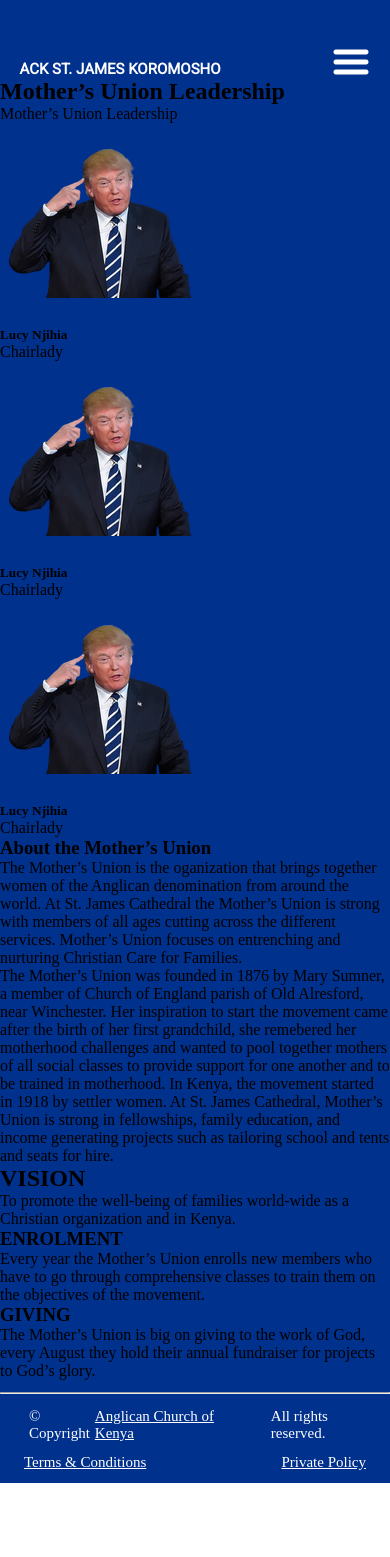
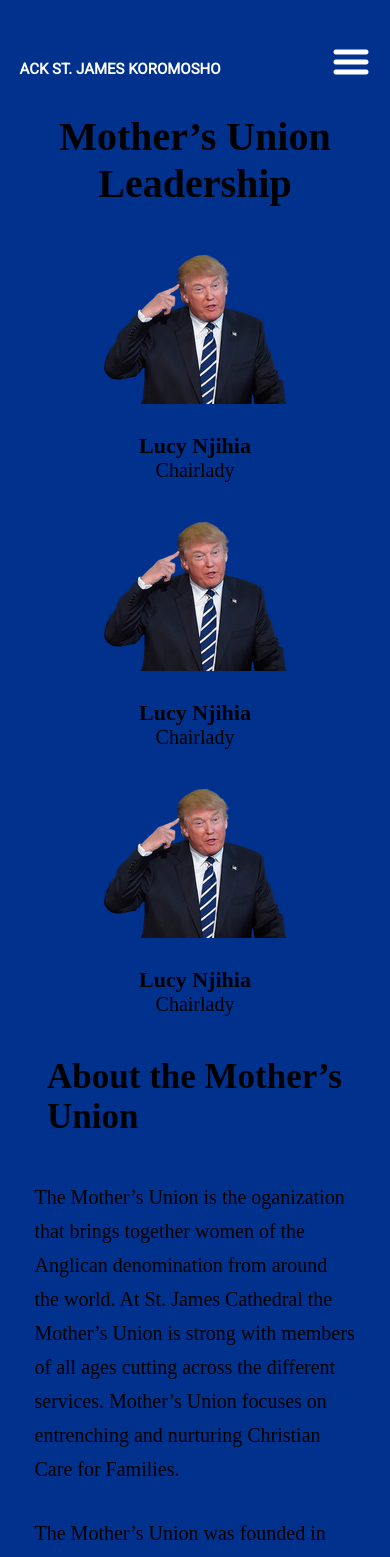
Before and after one commit to KipletingEdwin/Koromosho, a React (Vite) app: page /mu in a window 390 px wide. Shown: the top 1557 px of the page. Before the commit the page ends 1483 px from the top, so only its background shows below. Built offline with nearby package versions, Linux system fonts and the light colour scheme.

Commit message:
make MU and Kama containers responsive

```diff
--- a/src/components/Kama/Kama.module.css
+++ b/src/components/Kama/Kama.module.css
@@ -2,7 +2,7 @@
 
 .container{
     /* background-color: green; */
-    margin: 2% 5%;
+    margin: 5%;
     color: #ffffff;
 }
 
@@ -205,6 +205,9 @@
 
     .fellowshipImages{
         width: 100%;
+        display: flex;
+        flex-direction: column;
+        align-items: center;
     }
 
     .enrolment{
--- a/src/components/Mu/Mu.jsx
+++ b/src/components/Mu/Mu.jsx
@@ -5,10 +5,8 @@ import trump from '../../assets/leaders/kama/trump.png';
 function Mu() {
   return (
     <section className={styles.container} id='mu'>
-        <h2> Mother’s Union Leadership </h2>
-        <div className={styles.images}>
-        Mother’s Union Leadership
-        </div>
+        <h2 className={styles.title}> Mother’s Union Leadership </h2>
+
         <div className={styles.muLeadership}>
             <div className={styles.chairlady}>
                 <img src={trump} alt='chairlady' />
@@ -30,6 +28,7 @@ function Mu() {
 
         </div>
 
+
         <div className={styles.aboutContainer}>
             <div className={styles.about}>
                 <h3>About the Mother’s Union </h3>
@@ -39,34 +38,35 @@ function Mu() {
                     from around the world. At St. James Cathedral the Mother’s Union is strong with members of
                     all ages cutting across the different services. Mother’s Union focuses on entrenching and
                     nurturing Christian Care for Families.</p>
-                    <span> The Mother’s Union was founded in 1876 by Mary Sumner, a member of Church of England
+                 <p> The Mother’s Union was founded in 1876 by Mary Sumner, a member of Church of England
                          parish of Old Alresford, near Winchester. Her inspiration to start the movement came
                          after the birth of her first grandchild, she remebered her motherhood challenges and
                          wanted to pool together mothers of all social classes to provide support for one another
-                         and to be trained in motherhood. In Kenya, the movement started in 1918 by settler women. </span>
-                         <span> At St. James Cathedral, Mother’s Union is strong in fellowships, family education,
-                             and income generating projects such as tailoring school and tents and seats for hire. </span>
+                         and to be trained in motherhood. In Kenya, the movement started in 1918 by settler women. </p>
+                 <p> At St. James Cathedral, Mother’s Union is strong in fellowships, family education,
+                             and income generating projects such as tailoring school and tents and seats for hire. </p>
 
             </div>
-            <div className={styles.visionConatner}>
+            </div>
+            <div className={styles.visionContainer}>
                 <div className={styles.vision}>
                     <h2> VISION</h2>
                     <p> To promote the well-being of families world-wide as a Christian organization and in Kenya. </p>
                 </div>
                 <div className={styles.enrolment}>
-                    <h3> ENROLMENT</h3>
+                    <h2> ENROLMENT</h2>
                     <p> Every year the Mother’s Union enrolls new members who have to go through comprehensive
                          classes to train them on the objectives of the movement.</p>
                 </div>
                 <div className={styles.giving}>
-                    <h3>GIVING</h3>
+                    <h2>GIVING</h2>
                     <p> The Mother’s Union is big on giving to the work of God, every August they hold their annual
                          fundraiser for projects to God’s glory. </p>
                 </div>
 
             </div>
 
-        </div>
+
     </section>
   )
 }
--- a/src/components/Mu/Mu.module.css
+++ b/src/components/Mu/Mu.module.css
@@ -0,0 +1,120 @@
+.container{
+    /* background-color: green; */
+    margin: 5%;
+}
+
+.title{
+    text-align: center;
+    font-size: 40px;
+    /* background-color: blue; */
+    padding: 15px 0px;
+}
+
+.muLeadership{
+    /* background-color: red; */
+    display: flex;
+    flex-direction: row;
+    justify-content: space-evenly;
+}
+/* .chairlady{
+    background-color: yellow;
+} */
+
+.chairlady h5{
+    font-size: 22px;
+    text-align: center;
+
+}
+
+.chairlady p{
+    text-align: center;
+    font-size: 20px;
+    font-weight: 500;
+}
+
+.aboutContainer{
+    /* background-color: darkmagenta; */
+    display: flex;
+    flex-direction: row;
+    margin-top: 2%;
+    /* border-bottom: 3px solid gold; */
+}
+
+.about{
+    width: 50%;
+}
+
+.about h3{
+    /* background-color: yellow; */
+    margin: 5%;
+    font-size: 35px;
+    font-weight: 600;
+    padding: 10px;
+}
+
+.aboutDescription{
+    width: 50%;
+}
+
+.aboutDescription p{
+    /* background-color: yellow; */
+    font-size: 20px;
+    line-height: 1.7;
+    padding: 15px;
+}
+
+.visionContainer{
+    display: flex;
+    flex-direction: column;
+    margin: 10px 0px;
+}
+
+.visionContainer h2{
+    font-size: 30px;
+    text-align: center;
+    /* background-color: blue; */
+    padding: 10px;
+}
+
+.visionContainer p{
+    text-align: center;
+    font-size: 22px;
+    /* background-color: lawngreen; */
+    padding: 10px;
+}
+
+.vision{
+    /* background-color: red; */
+    align-items: center;
+}
+
+@media screen and (max-width: 830px){
+
+    .muLeadership{
+        display: flex;
+        flex-direction: column;
+        align-items: center;
+        justify-content: center;
+
+    }
+
+    .chairlady{
+        margin: 2% 0%;
+    }
+
+    .aboutContainer{
+        display: flex;
+        flex-direction: column;
+        align-items: center;
+    }
+
+    .about{
+        width: 100%;
+
+    }
+
+    .aboutDescription{
+        width: 100%;
+    }
+
+}
--- a/src/main.jsx
+++ b/src/main.jsx
@@ -5,7 +5,6 @@ import Kama from "./components/Kama/Kama.jsx";
 import Mu from "./components/Mu/Mu.jsx";
 import Kayo from "./components/Kayo/Kayo.jsx";
 import SundaySchool from "./components/SundaySchool/SundaySchool.jsx";
-// import Navbar from "./components/Navbar/Navbar";
 import "./index.css";
 import {
   createBrowserRouter,
```
